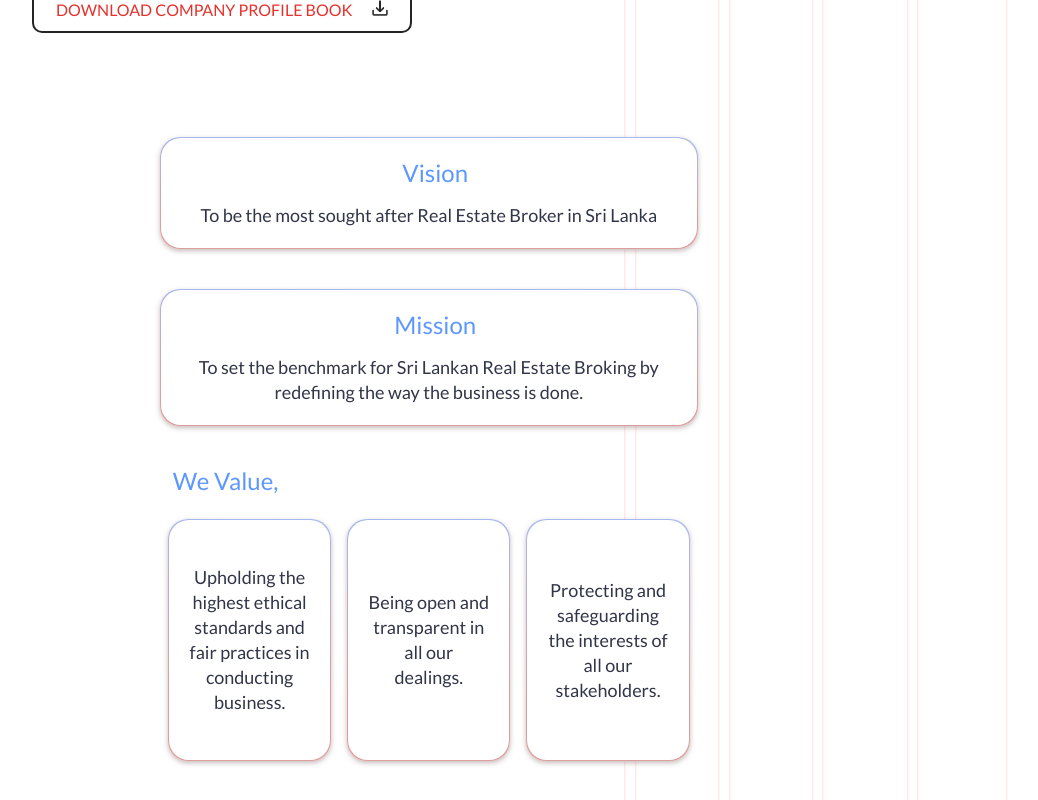
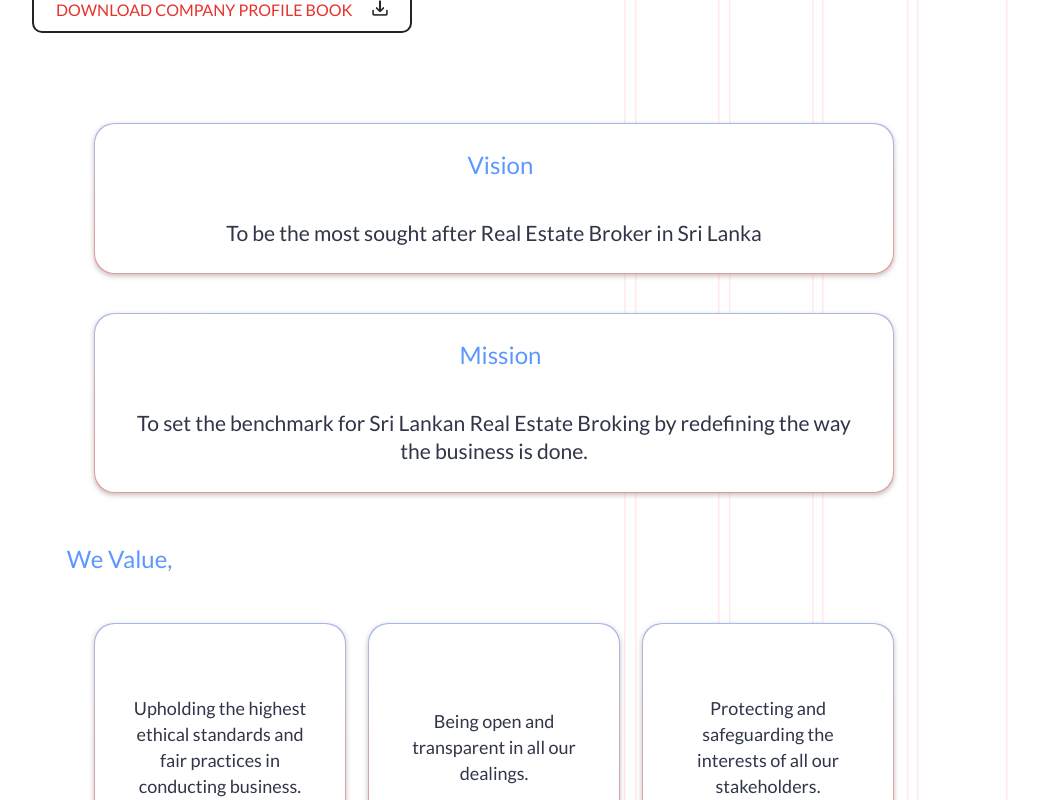
Before and after one commit to wishwanath-zettab/Bimsara-web, a React (Create React App) app in the folder frontend/: page /about in a window 1280 px wide. Shown: the part 1600-2400 px from the top of the page, without its empty margins (96-1134 px from the left). Built offline with nearby package versions, Linux system fonts and the light colour scheme; a web font is replaced by a local one.

Commit message:
Fix service navigation scroll position

```diff
--- a/frontend/src/Routes.js
+++ b/frontend/src/Routes.js
@@ -1,5 +1,5 @@
-import React from "react";
-import { BrowserRouter, Routes, Route } from "react-router-dom";
+import React, { useLayoutEffect } from "react";
+import { BrowserRouter, Routes, Route, useLocation } from "react-router-dom";
 import About from "./screens/about/About";
 import Services from "./screens/services/Services";
 import Buyers from "./screens/serviceScreen/buyers/buyers";
@@ -9,9 +9,20 @@ import Tenants from "./screens/serviceScreen/tenants/tenants";
 import AdminLogin from "./pages/admin/AdminLogin";
 import AdminDashboard from "./pages/admin/AdminDashboard";
 
+const ScrollToTop = () => {
+  const { pathname } = useLocation();
+
+  useLayoutEffect(() => {
+    window.scrollTo({ top: 0, left: 0, behavior: "auto" });
+  }, [pathname]);
+
+  return null;
+};
+
 const Routers = () => {
   return (
     <BrowserRouter>
+      <ScrollToTop />
       <Routes>
         <Route exact path="/" element={<Services />}></Route>
         <Route exact path="/about" element={<About />}></Route>
--- a/frontend/src/components/navbar/Navbar.jsx
+++ b/frontend/src/components/navbar/Navbar.jsx
@@ -58,7 +58,7 @@ const Navbar = () => {
     <div className="service-cont">
       <div className="div-c">
         {serviceLinks.map((item) => (
-          <Link className="service-layout" to={item.path} key={item.path}>
+          <button type="button" className="service-layout text-button" onClick={() => navigateAndScroll(navigate, item.path)} key={item.path}>
             <div className="img-cont">
               <img alt="" src={item.icon} />
             </div>
@@ -66,7 +66,7 @@ const Navbar = () => {
               <div className={`head ${location.pathname === item.path ? "active" : ""}`} id={item.id}>{item.label}</div>
               <div className="sub">{item.desc}</div>
             </div>
-          </Link>
+          </button>
         ))}
       </div>
       <div className="line" />
--- a/frontend/src/components/sidebar/sidebar.jsx
+++ b/frontend/src/components/sidebar/sidebar.jsx
@@ -82,7 +82,7 @@ const Sidebar = ({ setSidebar }) => {
                 <div className="service-cont">
                   <div className="div-c">
                     {serviceLinks.map((item) => (
-                      <Link className="service-layout" to={item.path} onClick={close} key={item.path}>
+                      <button type="button" className="service-layout text-button" onClick={() => goAndClose(item.path)} key={item.path}>
                         <div className="img-cont">
                           <img alt="" src={item.icon} />
                         </div>
@@ -90,7 +90,7 @@ const Sidebar = ({ setSidebar }) => {
                           <div className="head">{item.label}</div>
                           <div className="sub-n">{item.desc}</div>
                         </div>
-                      </Link>
+                      </button>
                     ))}
                   </div>
                   <div className="line" />
--- a/frontend/src/responsive.css
+++ b/frontend/src/responsive.css
@@ -2160,6 +2160,102 @@
     padding-left: clamp(120px, 18vw, 300px) !important;
     padding-right: clamp(120px, 18vw, 300px) !important;
   }
+
+  .AboutContentThree {
+    width: 100% !important;
+    max-width: calc(100% - 120px) !important;
+    margin-left: auto !important;
+    margin-right: auto !important;
+    padding: clamp(70px, 7vw, 120px) 120px clamp(60px, 6vw, 96px) 0 !important;
+    box-sizing: border-box !important;
+  }
+
+  .AboutContentThree .inner-content-three {
+    width: min(100%, 980px) !important;
+    max-width: 980px !important;
+    margin-left: auto !important;
+    margin-right: auto !important;
+    display: flex !important;
+    flex-direction: column;
+    align-items: center;
+    gap: clamp(28px, 3vw, 44px);
+  }
+
+  .AboutContentThree .inner-content-three > .gradientCard {
+    width: min(100%, 860px) !important;
+    margin: 0 !important;
+  }
+
+  .AboutContentThree .inner-content-three > .gradientCard span {
+    min-height: 132px !important;
+    padding: 26px 42px !important;
+    display: flex !important;
+    flex-direction: column;
+    align-items: center;
+    justify-content: center;
+    gap: 24px;
+    box-sizing: border-box;
+  }
+
+  .AboutContentThree .inner-content-three > .gradientCard .content-styles {
+    font-size: clamp(20px, 1.65vw, 28px) !important;
+    line-height: 1.35 !important;
+    max-width: 760px;
+    margin: 0 auto;
+  }
+
+  .AboutContentThree .bottm-content {
+    width: 100% !important;
+    margin-top: clamp(10px, 1vw, 20px) !important;
+  }
+
+  .AboutContentThree .bottm-content > span,
+  .AboutContentThree .bottm-content .gradient-text {
+    display: block;
+    width: min(100%, 860px);
+    margin-left: auto;
+    margin-right: auto;
+    text-align: left;
+  }
+
+  .AboutContentThree .div-content {
+    width: min(100%, 860px) !important;
+    margin: 34px auto 0 !important;
+    display: grid !important;
+    grid-template-columns: repeat(3, minmax(0, 1fr)) !important;
+    gap: 28px !important;
+  }
+
+  .AboutContentThree .inner-div {
+    padding: 0 !important;
+    min-width: 0 !important;
+  }
+
+  .AboutContentThree .inner-div .gradientCard {
+    height: 100% !important;
+    min-height: 220px !important;
+    margin: 0 !important;
+  }
+
+  .AboutContentThree .inner-div .gradientCard span,
+  .AboutContentThree .inner-div .gradientCard .content-styles {
+    height: auto !important;
+    min-height: 220px !important;
+    display: flex !important;
+    align-items: center;
+    justify-content: center;
+    box-sizing: border-box;
+  }
+
+  .AboutContentThree .inner-div .gradientCard span {
+    padding: 28px 30px !important;
+  }
+
+  .AboutContentThree .inner-div .gradientCard .content-styles {
+    font-size: clamp(18px, 1.35vw, 24px) !important;
+    line-height: 1.45 !important;
+    max-width: 100%;
+  }
 }
 
 @media screen and (min-width: 1200px) and (max-width: 1366px) {
@@ -2211,6 +2307,33 @@
     max-width: 100% !important;
     overflow-wrap: anywhere !important;
   }
+
+  .AboutContentThree {
+    max-width: calc(100% - 100px) !important;
+    padding-right: 100px !important;
+  }
+
+  .AboutContentThree .inner-content-three {
+    width: min(100%, 880px) !important;
+    max-width: 880px !important;
+  }
+
+  .AboutContentThree .inner-content-three > .gradientCard,
+  .AboutContentThree .div-content,
+  .AboutContentThree .bottm-content > span,
+  .AboutContentThree .bottm-content .gradient-text {
+    width: min(100%, 800px) !important;
+  }
+
+  .AboutContentThree .div-content {
+    gap: 22px !important;
+  }
+
+  .AboutContentThree .inner-div .gradientCard,
+  .AboutContentThree .inner-div .gradientCard span,
+  .AboutContentThree .inner-div .gradientCard .content-styles {
+    min-height: 190px !important;
+  }
 }
 
 @media screen and (min-width: 1919px) {
--- a/frontend/src/utils/navigation.js
+++ b/frontend/src/utils/navigation.js
@@ -4,8 +4,18 @@ export const prefersReducedMotion = () =>
   window.matchMedia("(prefers-reduced-motion: reduce)").matches;
 
 export const scrollToId = (id) => {
+  if (!id || id === "root") {
+    window.scrollTo({
+      top: 0,
+      left: 0,
+      behavior: prefersReducedMotion() ? "auto" : "smooth",
+    });
+    return;
+  }
+
   const element = document.getElementById(id);
   if (!element) {
+    window.scrollTo({ top: 0, left: 0, behavior: "auto" });
     return;
   }
   element.scrollIntoView({
```
Also changed, not shown: 12 other files (tests, documents, lock files or other folders).
